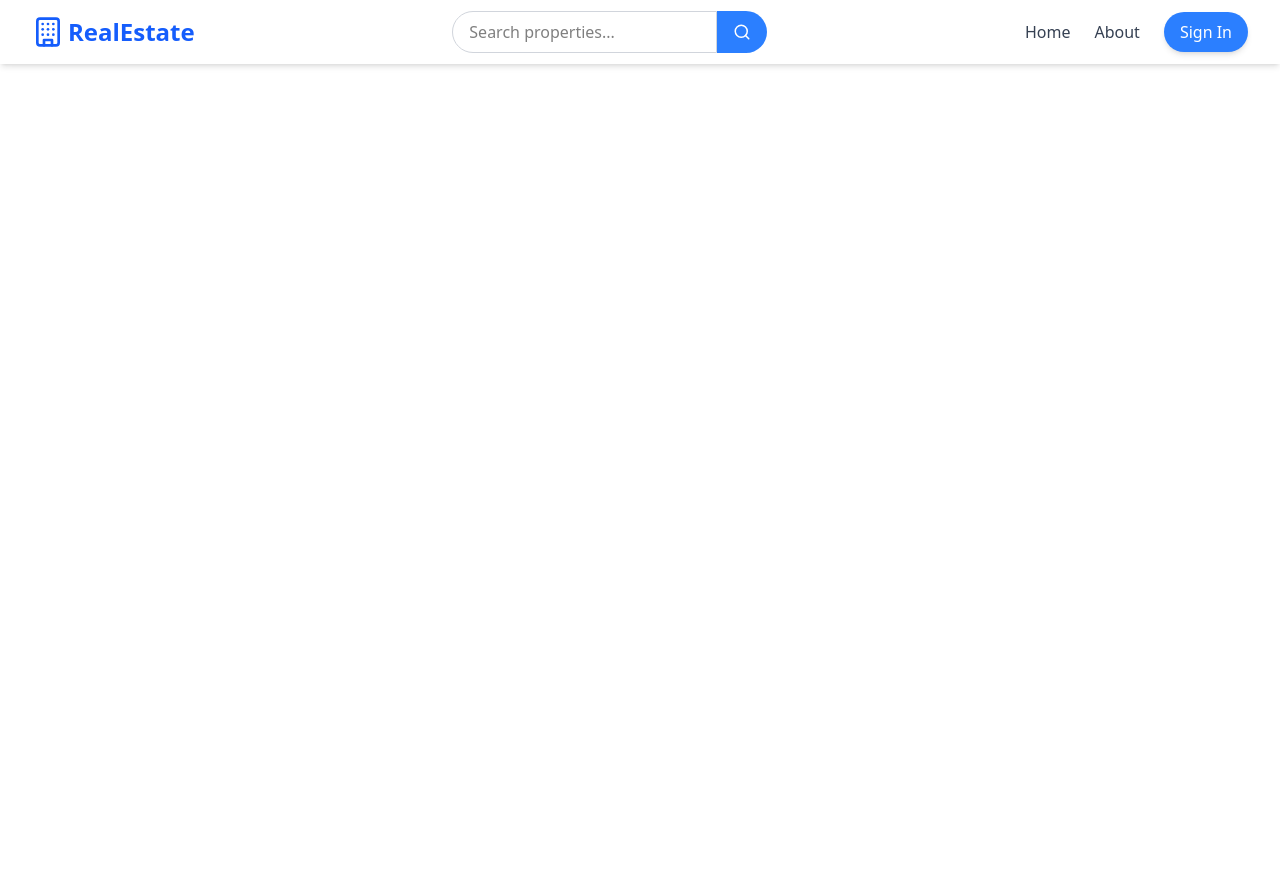
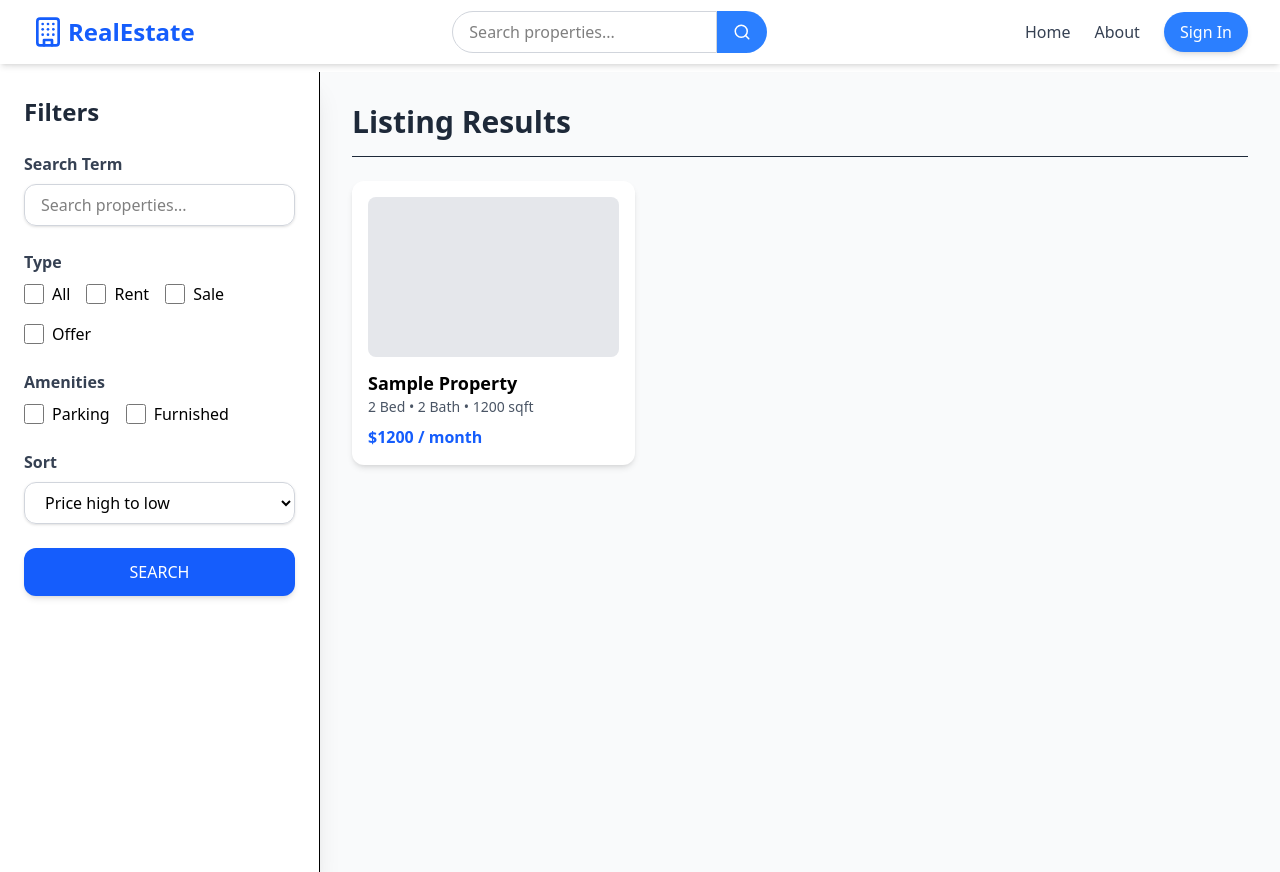
Before and after one commit to hussainjamal760/mern-real-estate, a React (Vite) app in the folder client/: page /search in a window 1280 px wide. Before the commit the page ends 800 px from the top, so only its background shows below. Built offline with nearby package versions, Linux system fonts and the light colour scheme.

Commit message:
search ui done

```diff
--- a/client/src/App.jsx
+++ b/client/src/App.jsx
@@ -10,6 +10,8 @@ import PrivateRoute from './components/PrivateRoute'
 import CreateListing from './pages/CreateListing'
 import UpdateListing from './pages/UpdateListing'
 import Listing from './pages/Listing'
+import Search from './pages/Search'
+
 
 const App = () => {
   return (
@@ -19,7 +21,7 @@ const App = () => {
       <Route path='/' element={<Home/>}/>
       <Route path='/about' element={<About/>}/>
       <Route path='/listing/:listingId' element={<Listing />} />
-
+      <Route path='/search' element={<Search />} />
       <Route element={<PrivateRoute/>}>
       <Route path='/profile' element={<Profile/>}/>
       <Route path='/create-listing' element={<CreateListing/>}/>
--- /dev/null
+++ b/client/src/pages/Search.jsx
@@ -0,0 +1,97 @@
+import React from "react";
+
+export default function Search() {
+  return (
+    <div className="flex mt-18 flex-col md:flex-row min-h-screen bg-gray-50">
+      {/* Sidebar Filters */}
+      <div className="w-full md:w-1/3 lg:w-1/4 bg-white shadow-xl p-6 border-r">
+        <h2 className="text-2xl font-bold text-gray-800 mb-6">Filters</h2>
+
+        <form className="flex flex-col gap-6">
+          {/* Search Term */}
+          <div>
+            <label
+              htmlFor="searchTerm"
+              className="block font-semibold text-gray-700 mb-2"
+            >
+              Search Term
+            </label>
+            <input
+              type="text"
+              id="searchTerm"
+              placeholder="Search properties..."
+              className="w-full border border-gray-300 rounded-xl px-4 py-2 focus:ring-2 focus:ring-blue-500 outline-none shadow-sm"
+            />
+          </div>
+
+          {/* Type */}
+          <div>
+            <p className="font-semibold text-gray-700 mb-2">Type</p>
+            <div className="flex flex-wrap gap-4">
+              {["All", "Rent", "Sale", "Offer"].map((type) => (
+                <label key={type} className="flex items-center gap-2">
+                  <input type="checkbox" className="w-5 h-5 accent-blue-600" />
+                  <span>{type}</span>
+                </label>
+              ))}
+            </div>
+          </div>
+
+          {/* Amenities */}
+          <div>
+            <p className="font-semibold text-gray-700 mb-2">Amenities</p>
+            <div className="flex flex-wrap gap-4">
+              {["Parking", "Furnished"].map((amenity) => (
+                <label key={amenity} className="flex items-center gap-2">
+                  <input type="checkbox" className="w-5 h-5 accent-blue-600" />
+                  <span>{amenity}</span>
+                </label>
+              ))}
+            </div>
+          </div>
+
+          {/* Sort Order */}
+          <div>
+            <label
+              htmlFor="sort_order"
+              className="block font-semibold text-gray-700 mb-2"
+            >
+              Sort
+            </label>
+            <select
+              id="sort_order"
+              className="w-full border border-gray-300 rounded-xl px-4 py-2 shadow-sm focus:ring-2 focus:ring-blue-500 outline-none"
+            >
+              <option>Price high to low</option>
+              <option>Price low to high</option>
+              <option>Latest</option>
+              <option>Oldest</option>
+            </select>
+          </div>
+
+          {/* Button */}
+          <button className="bg-blue-600 text-white py-3 rounded-xl shadow-md uppercase hover:bg-blue-700 transition">
+            Search
+          </button>
+        </form>
+      </div>
+
+      {/* Results Section */}
+      <div className="flex-1 p-8">
+        <h1 className="text-3xl font-bold text-gray-800 border-b pb-4 mb-6">
+          Listing Results
+        </h1>
+
+        {/* Example placeholder for results */}
+        <div className="grid grid-cols-1 sm:grid-cols-2 lg:grid-cols-3 gap-6">
+          <div className="bg-white shadow-md rounded-xl p-4">
+            <div className="h-40 bg-gray-200 rounded-lg mb-3"></div>
+            <h3 className="font-semibold text-lg">Sample Property</h3>
+            <p className="text-gray-600 text-sm">2 Bed • 2 Bath • 1200 sqft</p>
+            <p className="mt-2 font-bold text-blue-600">$1200 / month</p>
+          </div>
+        </div>
+      </div>
+    </div>
+  );
+}
```
